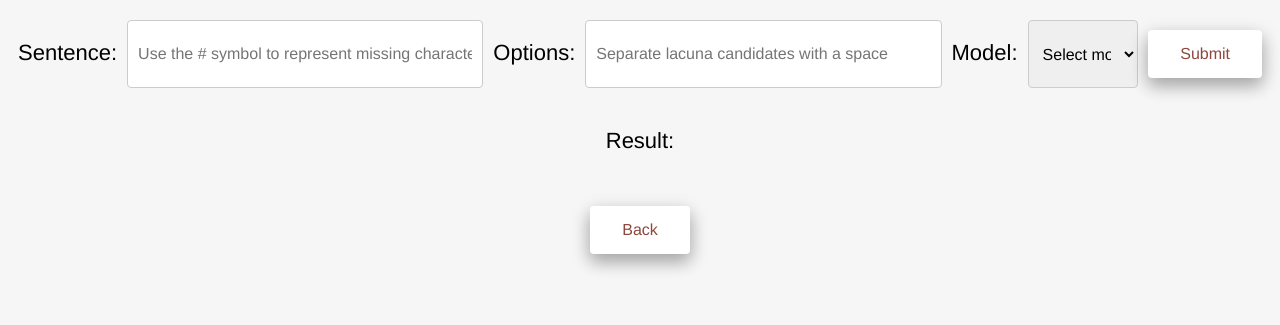
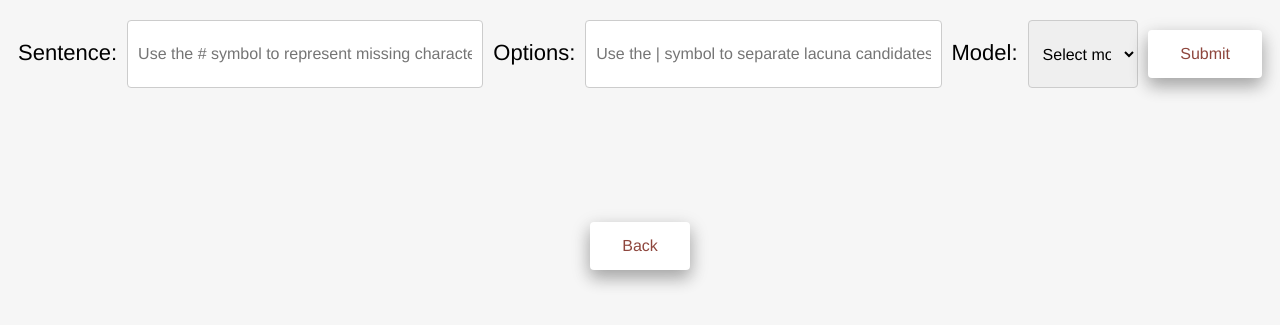
Before and after one commit to lauren-lizzy-levine/coptic_char_generator, a FastAPI app: page /rank in a window 1280 px wide. Shown: the part 85-410 px from the top of the page. Run offline with FastAPI, Linux system fonts and the light colour scheme; parts of the project's set-up code (start-up, migrations or seed data) failed here and were passed over; some web fonts are replaced.

Commit message:
output formating

```diff
--- a/server/controller.py
+++ b/server/controller.py
@@ -3,7 +3,7 @@ import torch
 
 class Controller:
     def __init__(self):
-        # load model
+        # load models
         model_path = "../models/"
         smart_once_model_name = "coptic_smart_once_april_best"
         random_dynamic_model_name = "coptic_random_dynamic_5_13"
@@ -14,5 +14,4 @@ class Controller:
         self.random_dynamic_model = random_dynamic_model
 
         # To Do
-        # Have individual inputs for options in rank tool
         # Re-stylize return data
--- a/server/fastapi_frontend.py
+++ b/server/fastapi_frontend.py
@@ -51,7 +51,8 @@ def form_post(request: Request, sentence: str = Form(...), model_name: str = For
     elif model_name == "Random Dynamic":
         model = controller.random_dynamic_model
     data_item = model.actual_lacuna_mask_and_label(DataItem(), sentence)
-    result = predict(model, data_item)
+    model_output = predict(model, data_item)
+    result = {"input": "Input: " + sentence, "output": "Result: " + model_output}
     return templates.TemplateResponse('predict.html', context={'request': request, 'result': result})
 
 
@@ -68,7 +69,11 @@ def form_post(request: Request, sentence: str = Form(...), k: int = Form(...), m
     elif model_name == "Random Dynamic":
         model = controller.random_dynamic_model
     data_item = model.actual_lacuna_mask_and_label(DataItem(), sentence)
-    result = predict_top_k(model, data_item, k)
+    model_output = predict_top_k(model, data_item, k)
+    string_output = ""
+    for k, output in enumerate(model_output):
+        string_output += str(k+1) + ". " + output + " "
+    result = {"input": "Input: " + sentence, "output": "Result: " + string_output}
     return templates.TemplateResponse('predict_k.html', context={'request': request, 'result': result})
 
 
@@ -84,10 +89,14 @@ def form_post(request: Request, sentence: str = Form(...), options: str = Form(.
         model = controller.smart_once_model
     elif model_name == "Random Dynamic":
         model = controller.random_dynamic_model
-    options = options.split(" ")
+    options = options.split("|")
     char_indexes = [ind for ind, ele in enumerate(sentence) if ele == "#"]
-    ranking = rank(model, sentence, options, char_indexes)
-    return templates.TemplateResponse('rank.html', context={'request': request, 'result': ranking})
+    model_output = rank(model, sentence, options, char_indexes)
+    string_output = ""
+    for k, output in enumerate(model_output):
+        string_output += str(k + 1) + ". " + output[0] + " "
+    result = {"input": "Input: " + sentence, "output": "Result: " + string_output}
+    return templates.TemplateResponse('rank.html', context={'request': request, 'result': result})
 
 
 if __name__ == "__main__":
--- a/server/static/main.css
+++ b/server/static/main.css
@@ -51,6 +51,12 @@ header {
     font-family: 'Asul', Helvetica, Arial, sans-serif;
 }
 
+.result-container {
+    display: flex;
+    justify-content: center;
+    margin-top: 10px;
+}
+
 .button-container {
     display: flex;
     justify-content: center;
--- a/server/templates/rank.html
+++ b/server/templates/rank.html
@@ -11,7 +11,7 @@
         <label class="label" for="sentence">Sentence:</label>
         <input class="input-container" type="string" name="sentence" value="" placeholder="Use the # symbol to represent missing characters"/>
         <label class="label" for="options">Options:</label>
-        <input class="input-container" type="string" name="options" value="" placeholder="Separate lacuna candidates with a space"/>
+        <input class="input-container" type="string" name="options" value="" placeholder="Use the | symbol to separate lacuna candidates"/>
         <label class="label" for="model_name">Model:</label>
         <select class="input-container-medium" id="model_name" name="model_name">
             <option class="label" value="" disabled selected hidden>Select model...</option>
@@ -22,8 +22,12 @@
     </div>
 </form>
 
-<div class="button-container">
-    <p class="label">Result: {{ result }}</p>
+<div class="result-container">
+    <p class="label">{{ result["input"] }}</p>
+</div>
+
+<div class="result-container">
+    <p class="label">{{ result["output"] }}</p>
 </div>
 
 <div class="button-container">
```
Also changed, not shown: server/templates/predict.html (+6 -2 lines), server/templates/predict_k.html (+6 -2 lines).
